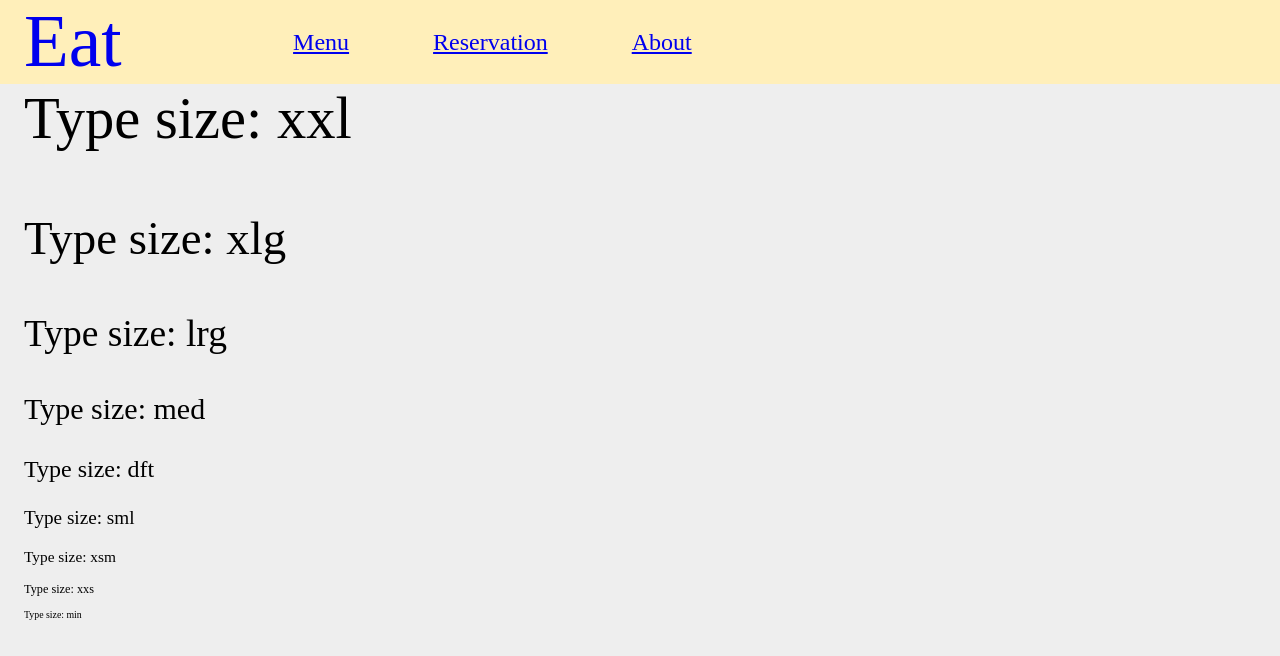
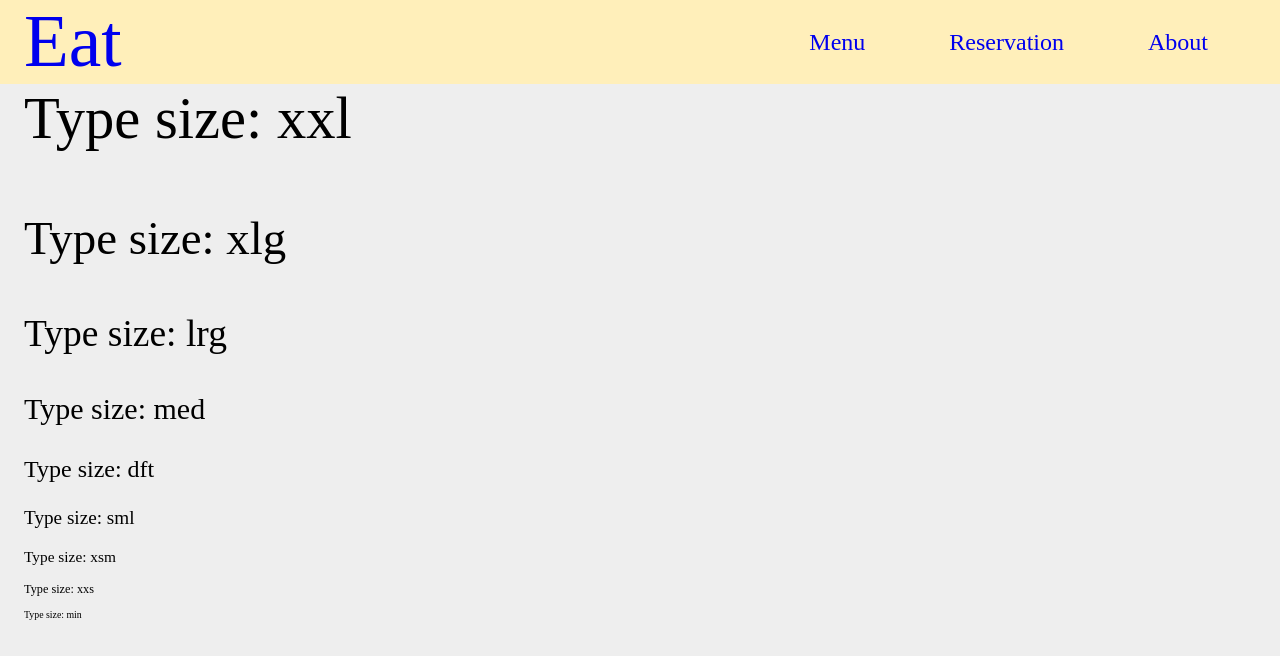
Before and after one commit to jordanhailey/eat-template, an Eleventy site: page src/index.md in a window 1280 px wide. Built offline with nearby package versions, Linux system fonts and the light colour scheme; Eleventy itself is replaced by a stand-in of ours; files that its build step writes are made by us from their sources.

Commit message:
nav position, push nav to flex-end

```diff
--- a/src/assets/css/global.css
+++ b/src/assets/css/global.css
@@ -120,11 +120,13 @@ small {
 	background: var(--nav-background-col);  /* fallback for old browsers */
 }
 
+.site-header__content a {
+	text-decoration: none;
+}
 .site-header__logo {
 	grid-area: logo;
 	display: flex;
 	place-items: center;
-	text-decoration: none;
 	font-size: var(--fnt__max);
 }
 
@@ -168,6 +170,10 @@ li > a, .sub__list > div > span > a {
 	padding: 0 1rem;
 	display: flex;
 	justify-content: flex-end;
+}
+
+.site-header__nav > .wrapper {
+justify-content: flex-end;
 }
 
 .sub__list {
```
